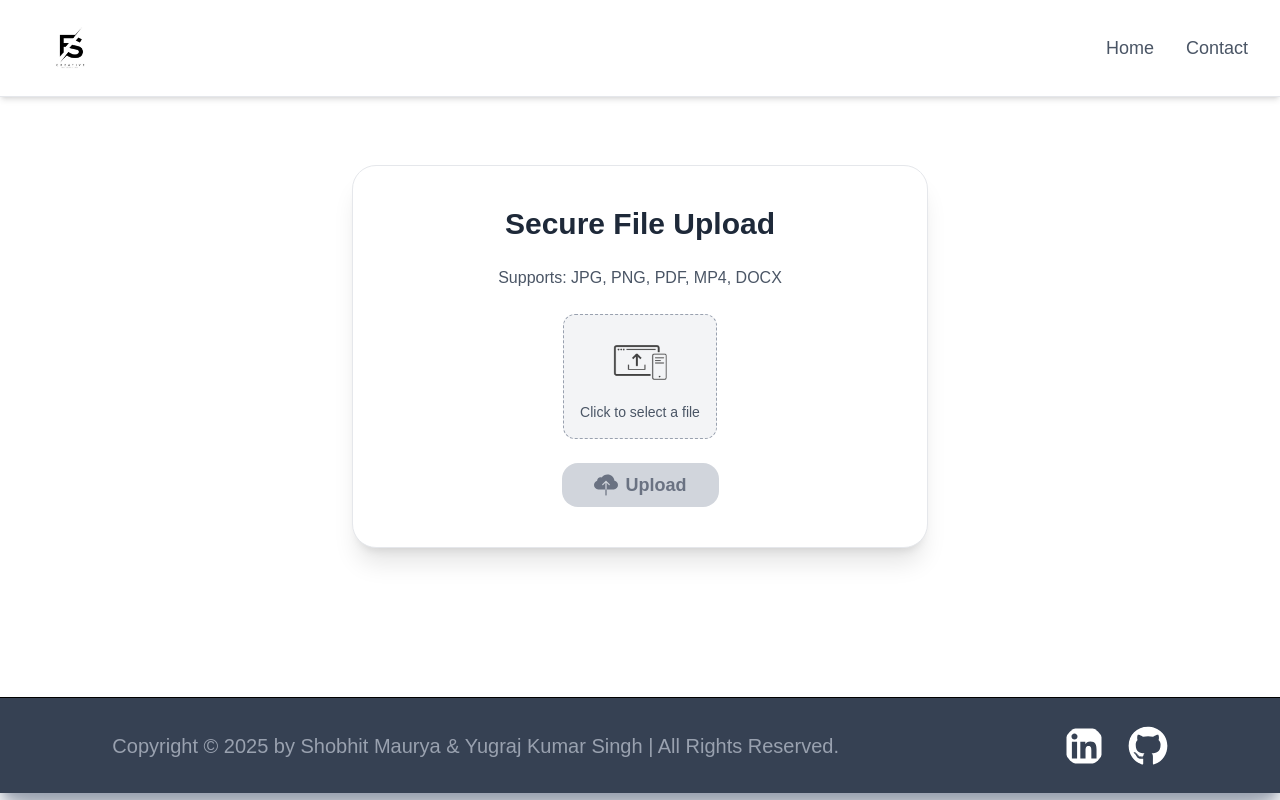
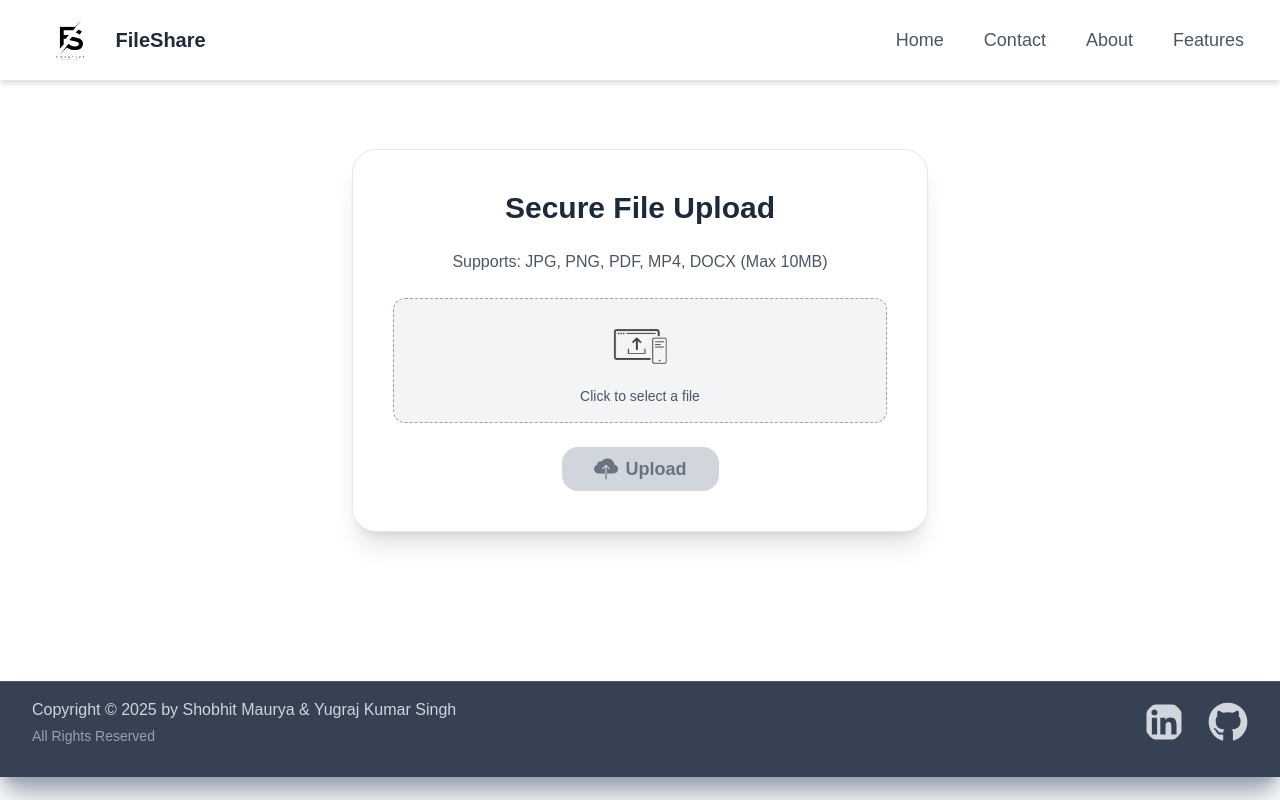
Before and after one commit to shobhitmaurya06/filesharing, a Next.js app: page / in a window 1280 px wide. Built offline with nearby package versions, Linux system fonts and the light colour scheme.

Commit message:
second final  commit

```diff
--- a/src/app/api/upload/route.js
+++ b/src/app/api/upload/route.js
@@ -1,50 +1,16 @@
+// app/api/upload/route.js
 import { NextResponse } from "next/server";
 import { v2 as cloudinary } from "cloudinary";
-import formidable from "formidable";
-import fs from "fs";
-import path from "path";
-
-// Disable Next.js default body parser
-export const config = {
-  api: {
-    bodyParser: false,
-  },
-};
 
 // Configure Cloudinary
 cloudinary.config({
   cloud_name: "dfrazzg8x",
-  api_key: "843854963489147",
+  api_key:"843854963489147",
   api_secret: "nu_XBjWyv8ghKxDcAOeFu-HPCZ8",
 });
 
-// Ensure uploads directory exists
-const uploadDir = path.join(process.cwd(), "/public/uploads");
-if (!fs.existsSync(uploadDir)) {
-  fs.mkdirSync(uploadDir, { recursive: true });
-}
-
-// Helper to parse form using formidable
-const parseForm = async (req) => {
-  const form = formidable({
-    multiples: false,
-    uploadDir,
-    keepExtensions: true,
-    filename: (_, ext, part) => `${Date.now()}-${part.originalFilename}`,
-  });
-
-  return new Promise((resolve, reject) => {
-    form.parse(req, (err, fields, files) => {
-      if (err) reject(err);
-      else resolve({ fields, files });
-    });
-  });
-};
-
-// API handler
 export async function POST(req) {
   try {
-    // Convert the request to a compatible format for formidable
     const formData = await req.formData();
     const file = formData.get("file");
 
@@ -52,29 +18,30 @@ export async function POST(req) {
       return NextResponse.json({ error: "No file uploaded." }, { status: 400 });
     }
 
+    // Convert file to buffer
     const arrayBuffer = await file.arrayBuffer();
     const buffer = Buffer.from(arrayBuffer);
 
-    const tempFilePath = path.join(uploadDir, `${Date.now()}-${file.name}`);
-    fs.writeFileSync(tempFilePath, buffer);
-
-    const uploadResult = await cloudinary.uploader.upload(tempFilePath, {
-      folder: "uploads",
-      resource_type: "raw",
-      use_filename: true,
-      unique_filename: false,
-      public_id: `uploads/${file.name}`, // maintains full original name
+    // Upload directly to Cloudinary without saving locally
+    const uploadResult = await new Promise((resolve, reject) => {
+      cloudinary.uploader.upload_stream(
+        {
+          folder: "uploads",
+          resource_type: "auto", // Let Cloudinary detect file type
+          use_filename: true,
+          unique_filename: false,
+        },
+        (error, result) => {
+          if (error) reject(error);
+          else resolve(result);
+        }
+      ).end(buffer);
     });
-
-    // Clean up local file after upload
-    fs.unlinkSync(tempFilePath);
 
     // Schedule auto-delete in 3 minutes
     setTimeout(async () => {
       try {
-        await cloudinary.uploader.destroy(uploadResult.public_id, {
-          resource_type: "raw",
-        });
+        await cloudinary.uploader.destroy(uploadResult.public_id);
         console.log(`Auto-deleted: ${uploadResult.public_id}`);
       } catch (error) {
         console.error("Auto-delete failed:", error.message);
@@ -88,6 +55,9 @@ export async function POST(req) {
     });
   } catch (err) {
     console.error("Upload error:", err.message);
-    return NextResponse.json({ error: "Failed to upload file." }, { status: 500 });
+    return NextResponse.json(
+      { error: "Failed to upload file: " + err.message },
+      { status: 500 }
+    );
   }
 }
--- a/src/component/Card.js
+++ b/src/component/Card.js
@@ -16,6 +16,7 @@ export default function Card() {
   const [isUploading, setIsUploading] = useState(false);
   const [timeLeft, setTimeLeft] = useState(null);
   const [receive, setReceive] = useState("Receive");
+  const [uploadProgress, setUploadProgress] = useState(0);
 
   const hasDeletedRef = useRef(false);
 
@@ -26,10 +27,30 @@ export default function Card() {
     setQrCode("");
     setPublicId("");
     setTimeLeft(null);
+    setUploadProgress(0);
   }, []);
 
   const handleUpload = async () => {
     if (!file) return;
+
+    // File validation
+    const allowedTypes = [
+      'image/jpeg',
+      'image/png',
+      'application/pdf',
+      'video/mp4',
+      'application/vnd.openxmlformats-officedocument.wordprocessingml.document'
+    ];
+
+    if (!allowedTypes.includes(file.type)) {
+      toast.error("Unsupported file type. Please upload JPG, PNG, PDF, MP4, or DOCX");
+      return;
+    }
+
+    if (file.size > 10 * 1024 * 1024) { // 10MB limit
+      toast.error("File size must be less than 10MB");
+      return;
+    }
 
     setIsUploading(true);
     setCloudUrl("");
@@ -37,29 +58,50 @@ export default function Card() {
     setPublicId("");
     setTimeLeft(null);
     hasDeletedRef.current = false;
+    setUploadProgress(0);
 
     try {
       const formData = new FormData();
       formData.append("file", file);
+      const xhr = new XMLHttpRequest();
+      xhr.open("POST", "api/upload", true);
+      // Progress tracking
+      xhr.upload.onprogress = (event) => {
+        if (event.lengthComputable) {
+          const progress = Math.round((event.loaded / event.total) * 100);
+          setUploadProgress(progress);
+        }
+      };
 
-      const res = await fetch("api/upload", {
-        method: "POST",
-        body: formData,
+      const uploadPromise = new Promise((resolve, reject) => {
+        xhr.onload = () => {
+          if (xhr.status >= 200 && xhr.status < 300) {
+            resolve(JSON.parse(xhr.responseText));
+          } else {
+            reject(new Error(xhr.statusText));
+          }
+        };
+        xhr.onerror = () => reject(new Error("Network error"));
+        xhr.send(formData);
       });
 
-      if (!res.ok) throw new Error("Upload failed");
+      const data = await uploadPromise;
 
-      const data = await res.json();
       setCloudUrl(data.secure_url);
       setPublicId(data.public_id);
+
+      // Generate QR code
       const qr = await QRCode.toDataURL(data.secure_url);
       setQrCode(qr);
+
       setTimeLeft(180); // 3 minutes
       toast.success("File uploaded successfully ✅");
     } catch (err) {
-      toast.error("❌ Upload failed: " + err.message);
+      console.error("Upload error:", err);
+      toast.error(`Upload failed: ${err.message}`);
     } finally {
       setIsUploading(false);
+      setUploadProgress(0);
     }
   };
 
@@ -71,17 +113,20 @@ export default function Card() {
         method: "POST",
         headers: {
           "Content-Type": "application/json",
-          "Access-Control-Allow-Origin": "*",
         },
         body: JSON.stringify({ public_id: publicId }),
       });
 
-      if (!res.ok) throw new Error("Delete failed");
+      if (!res.ok) {
+        const errorData = await res.json();
+        throw new Error(errorData.error || "Delete failed");
+      }
 
-      toast("⚠️ File deleted.");
+      toast("⚠️ File deleted from cloud storage.");
       hasDeletedRef.current = true;
       resetAll();
     } catch (err) {
+      console.error("Delete error:", err);
       toast.error(err.message);
     }
   }, [publicId, resetAll]);
@@ -103,7 +148,6 @@ export default function Card() {
 
   const handleReceive = async () => {
     if (!publicId) return;
-
     try {
       const res = await fetch("api/delete", {
         method: "POST",
@@ -111,25 +155,34 @@ export default function Card() {
         body: JSON.stringify({ public_id: publicId }),
       });
 
-      if (!res.ok) throw new Error("Receive failed");
+      if (!res.ok) {
+        const errorData = await res.json();
+        throw new Error(errorData.error || "Receive failed");
+      }
 
       toast.success("File marked as received ✅");
       setReceive("Received");
       resetAll();
     } catch (err) {
+      console.error("Receive error:", err);
       toast.error(err.message);
     }
   };
 
   useEffect(() => {
-    const handleBeforeUnload = () => {
+    const handleBeforeUnload = (e) => {
       if (publicId && !hasDeletedRef.current) {
-        const blob = new Blob([JSON.stringify({ public_id: publicId })], {
-          type: "application/json",
-        });
-        navigator.sendBeacon("/api/delete", blob);
+        e.preventDefault();
+        e.returnValue = "You have unsaved uploads. Are you sure you want to leave?";
+
+        // Attempt to delete file before leaving
+        navigator.sendBeacon(
+          "/api/delete",
+          JSON.stringify({ public_id: publicId })
+        );
       }
     };
+
     window.addEventListener("beforeunload", handleBeforeUnload);
     return () => window.removeEventListener("beforeunload", handleBeforeUnload);
   }, [publicId]);
@@ -140,12 +193,12 @@ export default function Card() {
         Secure File Upload
       </h1>
       <p className="text-base text-gray-600 text-center">
-        Supports: <span className="font-medium">JPG, PNG, PDF, MP4, DOCX</span>
+        Supports: <span className="font-medium">JPG, PNG, PDF, MP4, DOCX</span> (Max 10MB)
       </p>
 
       <label
         htmlFor="fileUpload"
-        className="flex flex-col items-center gap-2 p-4 bg-gray-100 hover:bg-gray-200 rounded-xl border border-dashed border-gray-400 cursor-pointer transition-all"
+        className="flex flex-col items-center gap-2 p-4 bg-gray-100 hover:bg-gray-200 rounded-xl border border-dashed border-gray-400 cursor-pointer transition-all w-full"
       >
         <Image
           src="/upload.png"
@@ -153,9 +206,10 @@ export default function Card() {
           width={64}
           height={64}
           className="hover:scale-105 transition-transform"
+          priority
         />
         <span className="text-sm text-gray-600 font-medium">
-          Click to select a file
+          {file ? "Change file" : "Click to select a file"}
         </span>
         <input
           type="file"
@@ -173,13 +227,19 @@ export default function Card() {
               hasDeletedRef.current = false;
             }
           }}
+          accept=".jpg,.jpeg,.png,.pdf,.mp4,.docx"
         />
       </label>
 
       {fileName && (
+        <div className="w-full text-center">
           <p className="text-sm text-gray-700">
             📄 <strong>Selected File:</strong> {fileName}
           </p>
+          <p className="text-xs text-gray-500 mt-1">
+            {(file.size / (1024 * 1024)).toFixed(2)} MB
+          </p>
+        </div>
       )}
 
       <button
@@ -195,6 +255,15 @@ export default function Card() {
         {isUploading ? "Uploading..." : "Upload"}
       </button>
 
+      {isUploading && (
+        <div className="w-full bg-gray-200 rounded-full h-2.5">
+          <div
+            className="bg-indigo-600 h-2.5 rounded-full"
+            style={{ width: `${uploadProgress}%` }}
+          ></div>
+        </div>
+      )}
+
       {qrCode && (
         <div className="mt-6 text-center w-full">
           <p className="text-sm text-gray-500 mb-3">
@@ -209,11 +278,12 @@ export default function Card() {
             className="mx-auto border rounded-lg"
           />
 
+          <div className="mt-4 flex flex-col gap-3">
             <Link
               href={cloudUrl}
               target="_blank"
-            download
-            className="mt-4 flex justify-center items-center gap-2 text-blue-600 hover:underline text-sm"
+              rel="noopener noreferrer"
+              className="flex justify-center items-center gap-2 text-blue-600 hover:underline text-sm"
             >
               <FaDownload />
               Download File
@@ -221,10 +291,11 @@ export default function Card() {
 
             <button
               onClick={handleReceive}
-            className="mt-4 bg-green-500 hover:bg-green-600 text-white px-5 py-1.5 rounded-full text-sm font-medium"
+              className="bg-green-500 hover:bg-green-600 text-white px-5 py-1.5 rounded-full text-sm font-medium"
             >
               {receive}
             </button>
+          </div>
 
           {timeLeft !== null && (
             <p className="text-xs text-orange-600 mt-3 font-mono">
--- a/src/component/Footer.js
+++ b/src/component/Footer.js
@@ -1,23 +1,41 @@
-import { FaLinkedin } from "react-icons/fa6";
-import { FaGithub } from "react-icons/fa";
+import { FaLinkedin, FaGithub } from "react-icons/fa";
 import Link from "next/link";
 
 export default function Footer() {
   return (
-    <div className="w-full h-[12vh] border-t-1 shadow-xl shadow-gray-400 bg-gray-700 overflow-hidden sm:overflow-visible">
-      <footer className="sm:max-w-7xl mx-auto flex justify-around h-full items-center">
-        <div className="text-[20px] font-medium text-gray-400">
-          Copyright &copy; 2025 by Shobhit Maurya &amp; Yugraj Kumar Singh | All Rights Reserved.
+    <div className="w-full min-h-[12vh] border-t border-gray-600 shadow-xl shadow-gray-400 bg-gray-700">
+      <footer className="max-w-7xl mx-auto px-4 sm:px-6 lg:px-8 h-full flex flex-col sm:flex-row justify-between items-center py-4 gap-4">
+        {/* Copyright text - responsive sizing and centered on mobile */}
+        <div className="text-center sm:text-left">
+          <p className="text-sm sm:text-base font-medium text-gray-300">
+            Copyright &copy; 2025 by Shobhit Maurya &amp; Yugraj Kumar Singh
+          </p>
+          <p className="text-xs sm:text-sm text-gray-400 mt-1">
+            All Rights Reserved
+          </p>
         </div>
-        <div className="gap-x-6 hidden sm:flex">
+
+        {/* Social links - centered on mobile */}
+        <div className="flex gap-4 sm:gap-6">
           <Link
             href="https://www.linkedin.com/in/shobhit-maurya-5672a5263/"
             target="_blank"
+            rel="noopener noreferrer"
+            aria-label="Connect on LinkedIn"
+            className="group"
           >
-            <FaLinkedin className="w-10 h-10 text-white rounded-full transition-transform duration-300 hover:scale-110" />
+            <FaLinkedin className="w-8 h-8 sm:w-10 sm:h-10 text-gray-300 rounded-full transition-all duration-300 hover:scale-110 hover:text-white" />
+            <span className="sr-only">LinkedIn</span>
           </Link>
-          <Link href="https://github.com/shobhitmaurya06" target="_blank">
-            <FaGithub className="w-10 h-10 text-white rounded-full transition-transform duration-300 hover:scale-110" />
+          <Link
+            href="https://github.com/shobhitmaurya06"
+            target="_blank"
+            rel="noopener noreferrer"
+            aria-label="View GitHub profile"
+            className="group"
+          >
+            <FaGithub className="w-8 h-8 sm:w-10 sm:h-10 text-gray-300 rounded-full transition-all duration-300 hover:scale-110 hover:text-white" />
+            <span className="sr-only">GitHub</span>
           </Link>
         </div>
       </footer>
--- a/src/component/Header.js
+++ b/src/component/Header.js
@@ -1,46 +1,92 @@
+"use client"
 import Link from "next/link";
 import Image from "next/image";
+import { FiMenu, FiX } from "react-icons/fi";
+import { useState } from "react";
 
 export default function Header() {
+  const [mobileMenuOpen, setMobileMenuOpen] = useState(false);
+
+  const navItems = [
+    { name: "Home", href: "/" },
+    { name: "Contact", href: "/contact" },
+    { name: "About", href: "/about" },
+    { name: "Features", href: "/features" },
+  ];
+
   return (
-    <div className="w-full bg-white shadow-md border-b border-gray-200">
-      <header className="sticky top-0 z-50 mx-auto flex h-[12vh] w-full max-w-7xl items-center justify-between px-4 sm:px-6 lg:px-8 ">
+    <header className="w-full bg-white shadow-md border-b border-gray-200 sticky top-0 z-50">
+      <div className="mx-auto max-w-7xl px-4 sm:px-6 lg:px-8">
+        <div className="flex h-16 items-center justify-between md:h-20">
           {/* Logo */}
-        <Link href="/">
+          <div className="flex-shrink-0">
+            <Link href="/" className="flex items-center">
               <Image
                 src="/fileSharingLogo.jpg"
-            alt="Logo"
-            width={48}  // You can adjust this as needed
-            height={48} // Based on your design
+                alt="FileShare Logo"
+                width={48}
+                height={48}
                 className="h-12 w-auto cursor-pointer transition-transform duration-300 hover:scale-110"
+                priority
               />
+              <span className="ml-2 text-xl font-bold text-gray-800 hidden sm:block">
+                FileShare
+              </span>
             </Link>
-
-        {/* Navigation Links */}
-        <nav className="flex gap-8 text-lg font-medium text-gray-600">
-          {/* Home */}
-          <div className="group relative">
-            <Link
-              href="/"
-              className="transition-colors duration-300 group-hover:text-orange-500"
-            >
-              Home
-            </Link>
-            <div className="absolute left-0 -bottom-1 h-[2px] w-0 bg-orange-500 transition-all duration-300 group-hover:w-full"></div>
           </div>
 
-          {/* Contact */}
-          <div className="group relative">
+          {/* Desktop Navigation */}
+          <nav className="hidden md:flex items-center space-x-8">
+            {navItems.map((item) => (
               <Link
-              href="/contact-page"
-              className="transition-colors duration-300 group-hover:text-orange-500"
+                key={item.name}
+                href={item.href}
+                className="group relative px-1 py-2 text-lg font-medium text-gray-600 transition-colors duration-300 hover:text-orange-500"
               >
-              Contact
+                {item.name}
+                <span className="absolute left-0 bottom-0 h-0.5 w-0 bg-orange-500 transition-all duration-300 group-hover:w-full"></span>
               </Link>
-            <div className="absolute left-0 -bottom-1 h-[2px] w-0 bg-orange-500 transition-all duration-300 group-hover:w-full"></div>
+            ))}
+          </nav>
+
+          {/* Mobile menu button */}
+          <div className="md:hidden">
+            <button
+              onClick={() => setMobileMenuOpen(!mobileMenuOpen)}
+              className="inline-flex items-center justify-center p-2 rounded-md text-gray-700 hover:text-orange-500 focus:outline-none"
+              aria-expanded={mobileMenuOpen}
+            >
+              <span className="sr-only">
+                {mobileMenuOpen ? "Close menu" : "Open menu"}
+              </span>
+              {mobileMenuOpen ? (
+                <FiX className="h-6 w-6" />
+              ) : (
+                <FiMenu className="h-6 w-6" />
+              )}
+            </button>
           </div>
-        </nav>
+        </div>
+      </div>
+
+      {/* Mobile Navigation */}
+      <div
+        className={`md:hidden ${mobileMenuOpen ? "block" : "hidden"}`}
+        aria-hidden={!mobileMenuOpen}
+      >
+        <div className="px-2 pt-2 pb-3 space-y-1 sm:px-3 bg-white border-t border-gray-200">
+          {navItems.map((item) => (
+            <Link
+              key={item.name}
+              href={item.href}
+              className="block px-3 py-2 rounded-md text-base font-medium text-gray-600 hover:text-orange-500 hover:bg-gray-50"
+              onClick={() => setMobileMenuOpen(false)}
+            >
+              {item.name}
+            </Link>
+          ))}
+        </div>
+      </div>
     </header>
-    </div>
   );
 }
```
Lines whose indentation alone changed are shown as unchanged.
